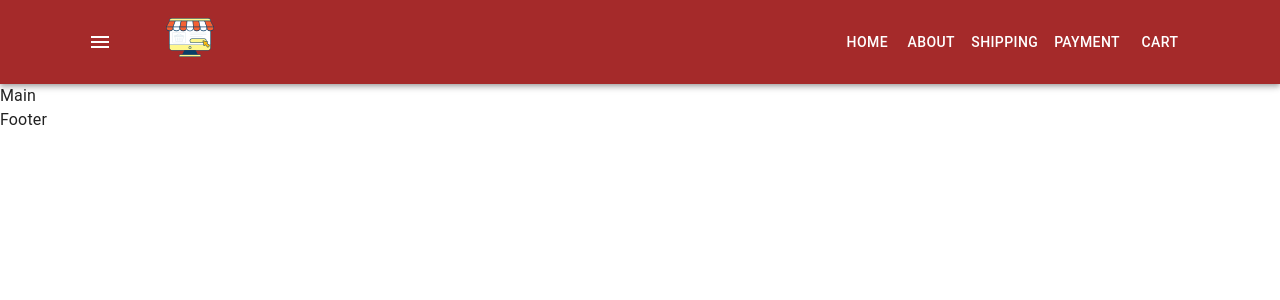
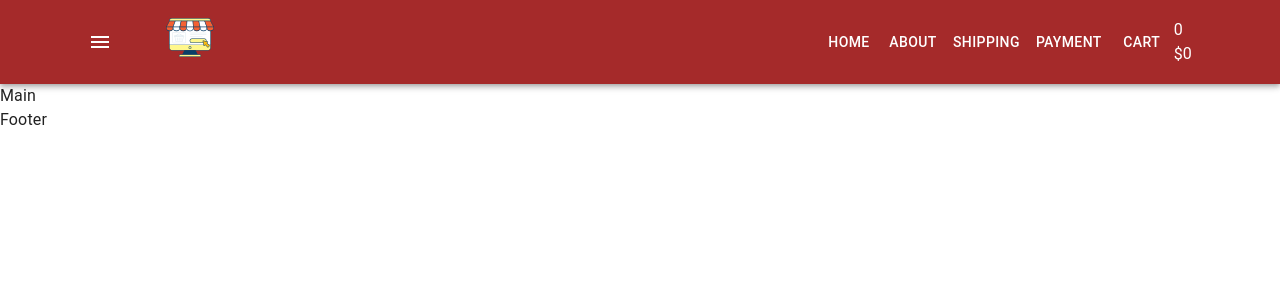
Before and after one commit to asteriab/react-shop-project, a React (Create React App) app: page / in a window 1280 px wide. Shown: the top 300 px of the page. Built offline with nearby package versions, Linux system fonts and the light colour scheme.

Commit message:
added cart header

```diff
--- /dev/null
+++ b/src/components/CartHeader/CartHeader.tsx
@@ -0,0 +1,10 @@
+type Props = {};
+const CartHeader = (props: Props) => {
+  return (
+    <div>
+      <div>0</div>
+      <div>$0</div>
+    </div>
+  );
+};
+export default CartHeader;
--- a/src/container/Header/Header.tsx
+++ b/src/container/Header/Header.tsx
@@ -7,6 +7,7 @@
 import "./Header.scss";
 import Logo from "components/Logo/Logo";
 import Menu from "components/Menu/Menu";
+import CartHeader from "components/CartHeader/CartHeader";
 
 type Props = {};
 const Header = (props: Props) => {
@@ -29,6 +30,7 @@
           </IconButton>
           <Logo />
           <Menu />
+          <CartHeader />
         </Toolbar>
       </Container>
     </AppBar>
```
